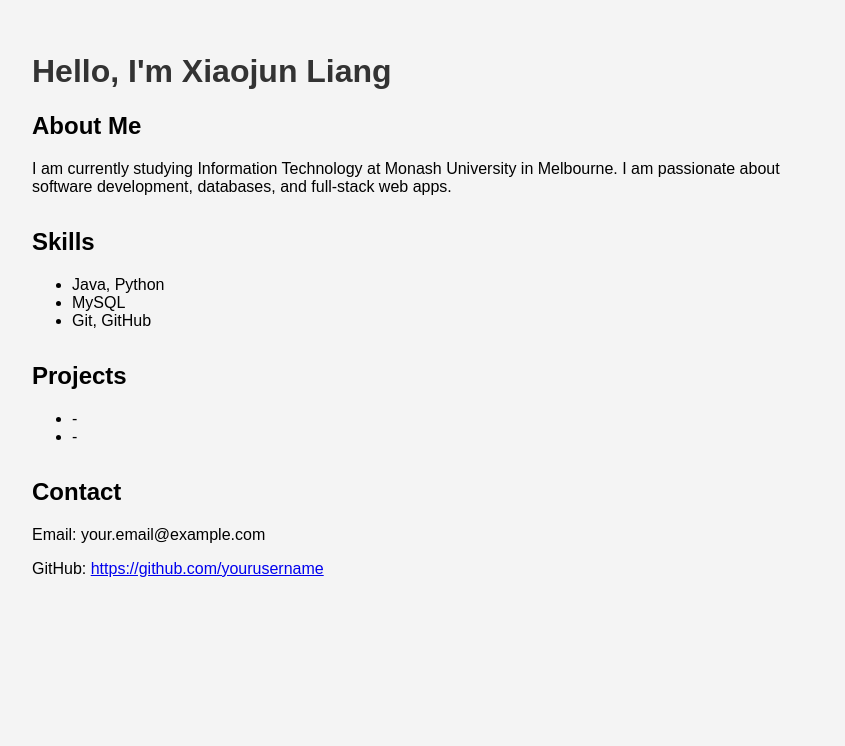
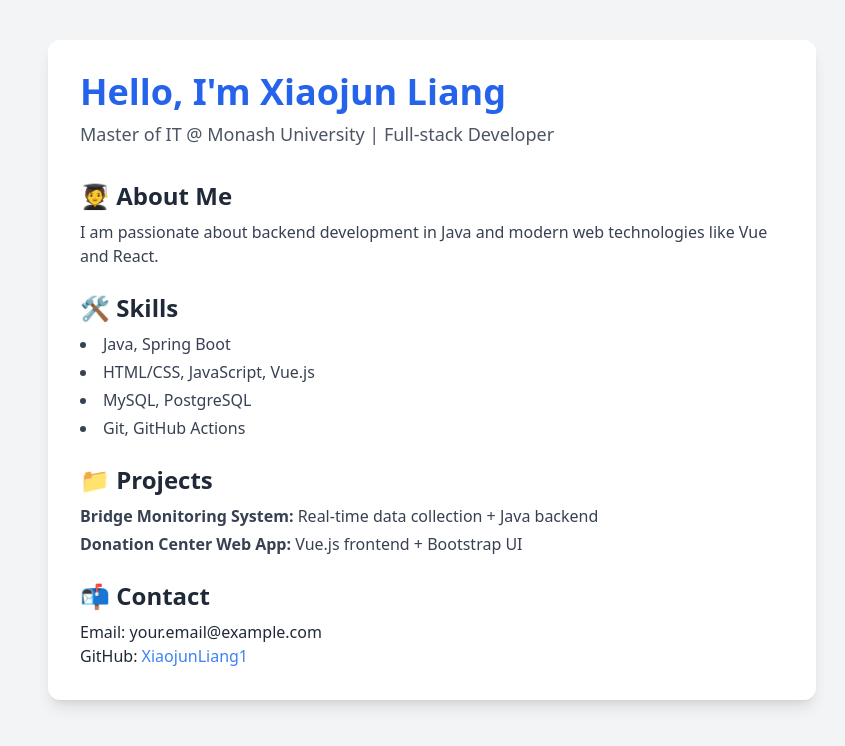
Before and after one commit to XiaojunLiang1/XiaojunLiang1.github.io, a plain HTML site: page index.html in a window 1280 px wide. Shown: the whole page, without its empty margins (208-1053 px from the left). Drawn offline with nearby package versions, Linux system fonts and the light colour scheme.

Commit message:
Update index.html

```diff
--- a/index.html
+++ b/index.html
@@ -1,49 +1,46 @@
 <!DOCTYPE html>
 <html lang="en">
 <head>
-  <meta charset="UTF-8">
-  <title>My Personal Homepage</title>
-  <style>
-    body {
-      font-family: Arial, sans-serif;
-      max-width: 800px;
-      margin: 0 auto;
-      padding: 2em;
-      background: #f4f4f4;
-    }
-    h1 {
-      color: #333;
-    }
-    section {
-      margin-bottom: 2em;
-    }
-  </style>
+  <meta charset="UTF-8" />
+  <meta name="viewport" content="width=device-width, initial-scale=1.0" />
+  <title>Xiaojun Liang's Personal Homepage</title>
+  <script src="https://cdn.tailwindcss.com"></script>
 </head>
-<body>
-  <h1>Hello, I'm Xiaojun Liang</h1>
-  <section>
-    <h2>About Me</h2>
-    <p>I am currently studying Information Technology at Monash University in Melbourne. I am passionate about software development, databases, and full-stack web apps.</p>
+<body class="bg-gray-100 text-gray-800">
+  <div class="max-w-3xl mx-auto p-8 bg-white shadow-lg mt-10 rounded-xl">
+    <header class="mb-8">
+      <h1 class="text-4xl font-bold text-blue-600">Hello, I'm Xiaojun Liang</h1>
+      <p class="mt-2 text-lg text-gray-600">Master of IT @ Monash University | Full-stack Developer</p>
+    </header>
+
+    <section class="mb-6">
+      <h2 class="text-2xl font-semibold mb-2">🧑‍🎓 About Me</h2>
+      <p class="text-gray-700">I am passionate about backend development in Java and modern web technologies like Vue and React.</p>
     </section>
-  <section>
-    <h2>Skills</h2>
-    <ul>
-      <li>Java, Python</li>
-      <li>MySQL</li>
-      <li>Git, GitHub</li>
+
+    <section class="mb-6">
+      <h2 class="text-2xl font-semibold mb-2">🛠️ Skills</h2>
+      <ul class="list-disc list-inside text-gray-700 space-y-1">
+        <li>Java, Spring Boot</li>
+        <li>HTML/CSS, JavaScript, Vue.js</li>
+        <li>MySQL, PostgreSQL</li>
+        <li>Git, GitHub Actions</li>
       </ul>
     </section>
-  <section>
-    <h2>Projects</h2>
-    <ul>
-      <li>-</li>
-      <li>-</li>
+
+    <section class="mb-6">
+      <h2 class="text-2xl font-semibold mb-2">📁 Projects</h2>
+      <ul class="space-y-1 text-gray-700">
+        <li><strong>Bridge Monitoring System:</strong> Real-time data collection + Java backend</li>
+        <li><strong>Donation Center Web App:</strong> Vue.js frontend + Bootstrap UI</li>
       </ul>
     </section>
+
     <section>
-    <h2>Contact</h2>
+      <h2 class="text-2xl font-semibold mb-2">📬 Contact</h2>
       <p>Email: your.email@example.com</p>
-    <p>GitHub: <a href="https://github.com/yourusername">https://github.com/yourusername</a></p>
+      <p>GitHub: <a href="https://github.com/XiaojunLiang1" class="text-blue-500 hover:underline">XiaojunLiang1</a></p>
     </section>
+  </div>
 </body>
 </html>
```
Lines whose indentation alone changed are shown as unchanged.
